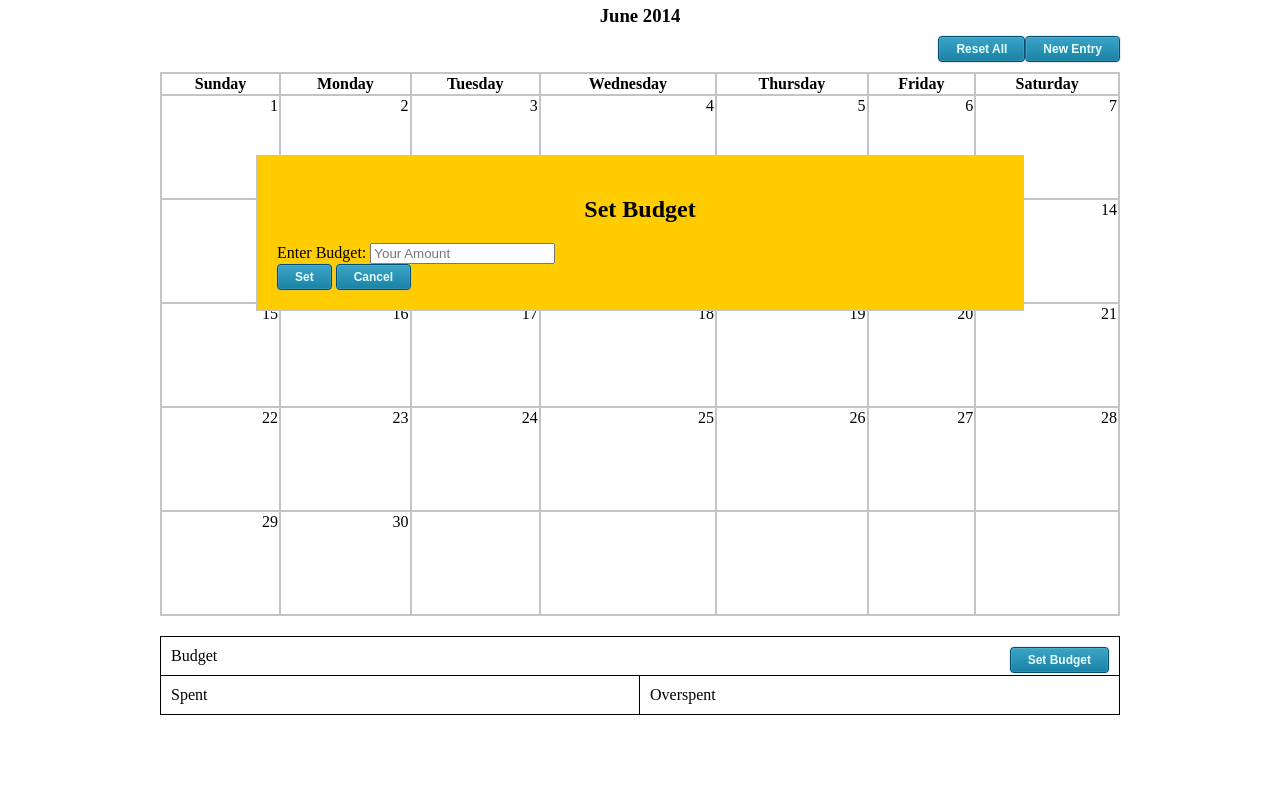
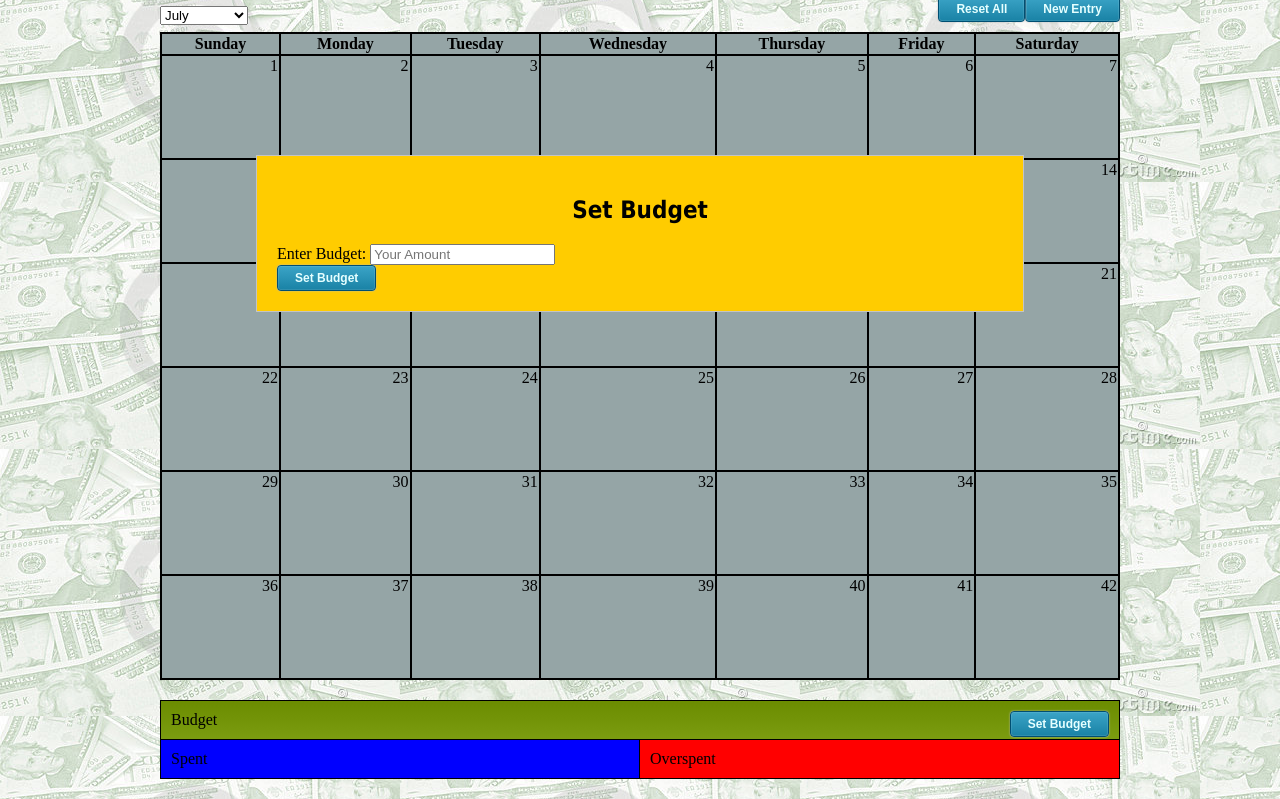
Before and after one commit to 55wang/shuansiang.github.io, a plain HTML site: page index.html in a window 1280 px wide. Shown: the part 85-884 px from the top of the page. Before the commit the page ends 820 px from the top, so only its background shows below. Drawn offline with Linux system fonts and the light colour scheme.

Commit message:
Updated html and css

```diff
--- a/index.html
+++ b/index.html
@@ -8,7 +8,21 @@
 	<body>
 		<div class="overlay hide"></div>
 		<h1 align="center">Budget Planner</h1>
-		<h3 align="center"> June 2014</h3>
+
+		<select class="monthSelection">
+			<option value="jan">January</option>
+			<option value="feb">February</option>
+			<option value="mar">March</option>
+			<option value="apr">April</option>
+			<option value="may">May</option>
+			<option value="jun">June</option>
+			<option selected="selected" value="jul">July</option>
+			<option value="aug">August</option>
+			<option value="sep">September</option>
+			<option value="oct">October</option>
+			<option value="nov">November</option>
+			<option value="dec">December</option>
+		</select>
 
 		<button type="button" class="buttonPrimary newEntryButton">New Entry</button>
 		<button type="button" class="buttonPrimary resetAllButton">Reset All</button>
@@ -24,44 +38,53 @@
   				<th>Saturday</th>
 			</tr>
 			<tr height="100px">
-  				<td class="calenderEntry">1</td>
-				<td class="calenderEntry">2</td>
-				<td class="calenderEntry">3</td>
-				<td class="calenderEntry">4</td>
-				<td class="calenderEntry">5</td>
-				<td class="calenderEntry">6</td>
-				<td class="calenderEntry">7</td>
+  				<td class="calenderEntry"></td>
+				<td class="calenderEntry"></td>
+				<td class="calenderEntry"></td>
+				<td class="calenderEntry"></td>
+				<td class="calenderEntry"></td>
+				<td class="calenderEntry"></td>
+				<td class="calenderEntry"></td>
 			</tr>
 			<tr height="100px">
-  				<td class="calenderEntry">8</td>
-				<td class="calenderEntry">9</td>
-				<td class="calenderEntry">10</td>
-				<td class="calenderEntry">11</td>
-				<td class="calenderEntry">12</td>
-				<td class="calenderEntry">13</td>
-				<td class="calenderEntry">14</td>
+  				<td class="calenderEntry"></td>
+				<td class="calenderEntry"></td>
+				<td class="calenderEntry"></td>
+				<td class="calenderEntry"></td>
+				<td class="calenderEntry"></td>
+				<td class="calenderEntry"></td>
+				<td class="calenderEntry"></td>
 			</tr>
 			<tr height="100px">
-  				<td class="calenderEntry">15</td>
-				<td class="calenderEntry">16</td>
-				<td class="calenderEntry">17</td>
-				<td class="calenderEntry">18</td>
-				<td class="calenderEntry">19</td>
-				<td class="calenderEntry">20</td>
-				<td class="calenderEntry">21</td>
+  				<td class="calenderEntry"></td>
+				<td class="calenderEntry"></td>
+				<td class="calenderEntry"></td>
+				<td class="calenderEntry"></td>
+				<td class="calenderEntry"></td>
+				<td class="calenderEntry"></td>
+				<td class="calenderEntry"></td>
 			</tr>
 			<tr height="100px">
-	  			<td class="calenderEntry">22</td>
-				<td class="calenderEntry">23</td>
-				<td class="calenderEntry">24</td>
-				<td class="calenderEntry">25</td>
-				<td class="calenderEntry">26</td>
-				<td class="calenderEntry">27</td>
-				<td class="calenderEntry">28</td>
+	  			<td class="calenderEntry"></td>
+				<td class="calenderEntry"></td>
+				<td class="calenderEntry"></td>
+				<td class="calenderEntry"></td>
+				<td class="calenderEntry"></td>
+				<td class="calenderEntry"></td>
+				<td class="calenderEntry"></td>
 			</tr>
 			<tr height="100px">
-				<td class="calenderEntry">29</td>
-				<td class="calenderEntry">30</td>
+				<td class="calenderEntry"></td>
+				<td class="calenderEntry"></td>
+				<td class="calenderEntry"></td>
+				<td class="calenderEntry"></td>
+				<td class="calenderEntry"></td>
+				<td class="calenderEntry"></td>
+				<td class="calenderEntry"></td>
+			</tr>
+			<tr height="100px">
+				<td class="calenderEntry"></td>
+				<td class="calenderEntry"></td>
 				<td class="calenderEntry"></td>
 				<td class="calenderEntry"></td>
 				<td class="calenderEntry"></td>
@@ -100,8 +123,7 @@
 				<input type="text" class="setBudgetPopupValue" placeholder="Your Amount"></input>
 			</div>
 			<div>
-			<button type="button" class="buttonPrimary buttonSetNewBudget">Set</button>
-			<button type="button" class="buttonPrimary buttonCancel">Cancel</button>
+			<button type="button" class="buttonPrimary buttonSetNewBudget">Set Budget</button>
 			</div>
 		</div>
 
@@ -123,7 +145,7 @@
 				</select>
 			</div>
 			<div>
-				<span>Amount:</span>
+				<span>Amount: </span>
 				<input type="text" class="newEntryPopupAmount" placeholder="Amount"></input>
 			</div>
 			<div>
@@ -132,11 +154,17 @@
 			</div>
 			<div class="newEntryPopupFooter">
 				<button type="button" class="buttonPrimary buttonSubmitNewEntry">Submit</button>
-				<button type="button" class="buttonPrimary buttonCancel">Cancel</button>
+				<button type="button" class="buttonPrimary buttonCancelNewEntry">Cancel</button>
 			</div>
 		</div>
 
+		<div class="spentItemListPopup hide">
+			<div class="spentItemListPopupHeader"></div>
+			<div>
+				<ul class="spentItemList"></ul>
+		</div>
+
 		<script src="js/jquery.min.js"></script>
-		<script src="js/main.js"></script>
+		<script src="js/mainv2.js"></script>
 	</body>
 </html>
--- a/main.css
+++ b/main.css
@@ -2,6 +2,7 @@ body {
 	/*position: relative;*/
 	padding: 10px 160px;
 	margin: 0;
+	background-image:url('bg.jpg');
 }
 
 .overlay {
@@ -17,9 +18,14 @@ body {
     color:white;
 }
 
+h1, h2, h3, h4, h5, h6 {
+	font-family: "Tahoma";
+}
+
 table, th, td {
-	border: 1px solid #C4C4C4;
+	border: 1px solid #000000;
 	border-spacing: 0px;
+	background-color: #95a5a6;
 }
 
 .hide {
@@ -110,6 +116,7 @@ table, th, td {
 	width: 100%;
 	margin-top: 20px;
 	border-bottom: none;
+	background: linear-gradient(#6B8C00, #7B9C10);
 }
 
 .budgetBoxValue {
@@ -126,6 +133,7 @@ table, th, td {
 	width: 50%;
 	float: left;
 	margin-bottom: 20px;
+	background-color: blue;
 }
 
 .spentBoxValue {
@@ -139,6 +147,7 @@ table, th, td {
 	margin-bottom: 20px;
 	/*position: relative;
 	top: -3px;*/
+	background-color: red;
 }
 
 .overspentBoxValue {
@@ -217,6 +226,34 @@ table, th, td {
 .list {
 	list-style: none;
 }
+
+.spentItemListPopup {
+	position: fixed;
+	top: 30%;
+	left: 20%;
+	right: 20%;
+	border: 1px solid #c4c4c4;
+	padding: 20px;
+	background-color: #FFF;
+	z-index: 100;
+	border-radius: 5px;
+}
+
+.spentItemListPopupHeader {
+	font-size: 30px;
+	text-align: center;
+	border-bottom: 1px solid #C4C4C4;
+	margin-bottom: 20px;
+	padding-bottom: 10px;
+	font-family: Helvetica;
+}
+
+.spentItemListPopupFooter {
+	text-align: center;
+	margin-top: 20px;
+	border-top: 1px solid #C4C4C4;
+	padding-top: 15px;
+}
 /*.historyBox {
 	clear: both;
 	border: 1px solid black;
```
